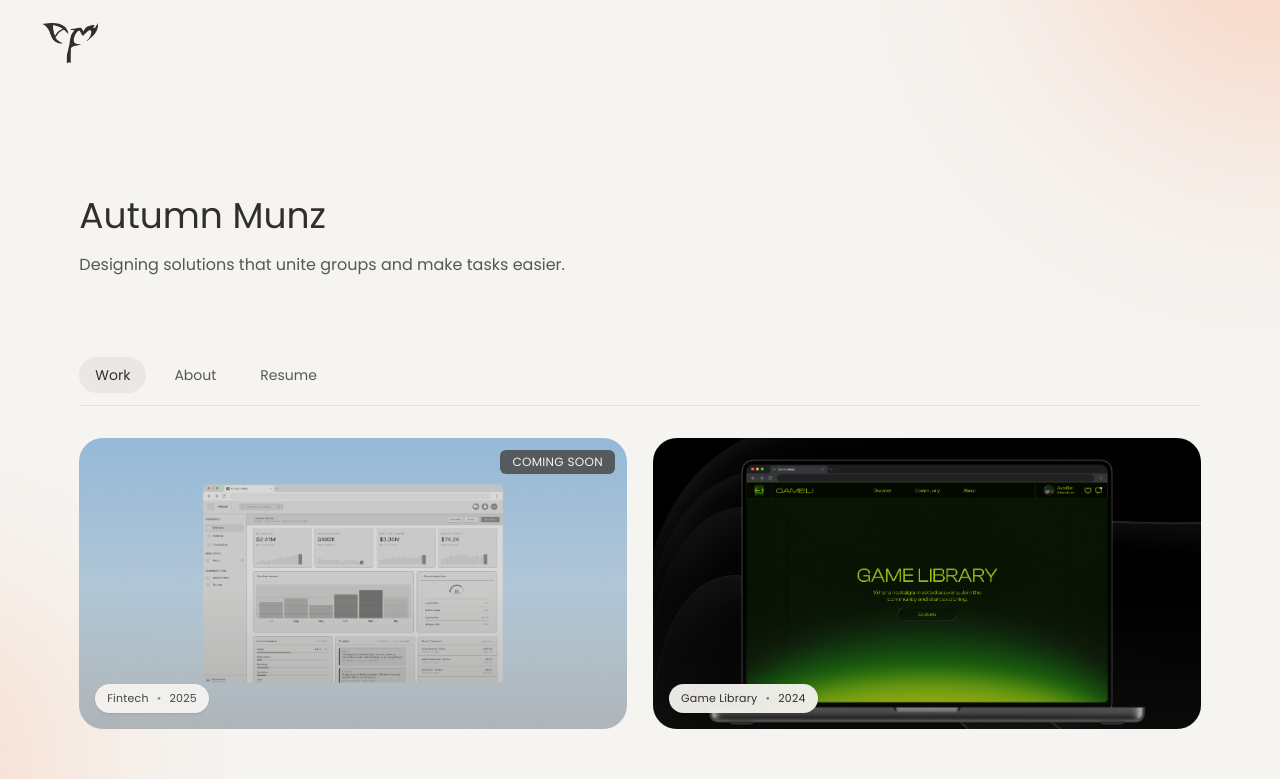
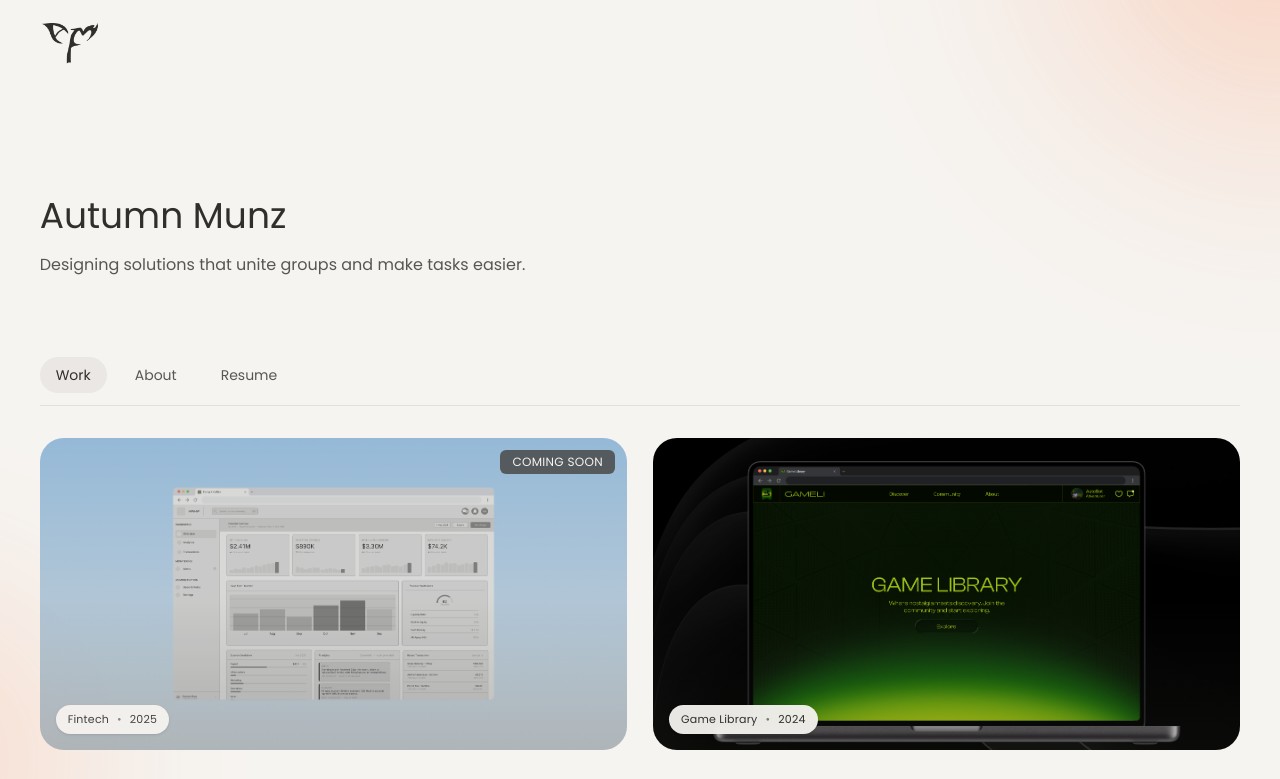
Before and after one commit to autumnmunz87-ctrl/autumn-portfolio, a Next.js app: page / in a window 1280 px wide. Shown: the top 779 px of the page. Built offline with nearby package versions, Linux system fonts and the light colour scheme; grey boxes are pictures that could not be loaded.

Commit message:
Checkpoint

```diff
--- a/app/(main)/layout.tsx
+++ b/app/(main)/layout.tsx
@@ -7,7 +7,7 @@ export default function MainLayout({
 }) {
   return (
     <div id="top" className="flex min-h-screen flex-col">
-      <div className="page-shell flex-1">{children}</div>
+      <div className="flex-1">{children}</div>
       <Footer />
     </div>
   );
--- a/app/(main)/page.tsx
+++ b/app/(main)/page.tsx
@@ -1,7 +1,6 @@
 import { Suspense } from "react";
 import HomeTabs from "../components/HomeTabs";
 import Hero from "../components/Hero";
-import PageLayout from "../components/PageLayout";
 
 export default function Home() {
   return (
@@ -21,14 +20,14 @@ export default function Home() {
         />
       </div>
 
-      <PageLayout>
+      <div className="page-shell">
         <div className="flex flex-col pb-20">
           <Hero />
           <Suspense fallback={null}>
             <HomeTabs />
           </Suspense>
         </div>
-      </PageLayout>
+      </div>
     </div>
   );
 }
--- a/app/components/AboutTabContent.tsx
+++ b/app/components/AboutTabContent.tsx
@@ -1,11 +1,9 @@
 import Image from "next/image";
-import PageLayout from "@/app/components/PageLayout";
 import SocialButtons from "@/app/components/SocialButtons";
 
 export default function AboutTabContent() {
   return (
     <div className="relative min-h-screen text-foreground">
-      <PageLayout>
       <section className="pt-10 pb-20 min-[809px]:pt-10 min-[809px]:pb-28">
         <div className="grid gap-14 min-[809px]:grid-cols-2 min-[809px]:items-center min-[809px]:gap-20">
           <div>
@@ -52,7 +50,6 @@ export default function AboutTabContent() {
           </div>
         </div>
       </section>
-      </PageLayout>
     </div>
   );
 }
```
Lines whose indentation alone changed are shown as unchanged.
